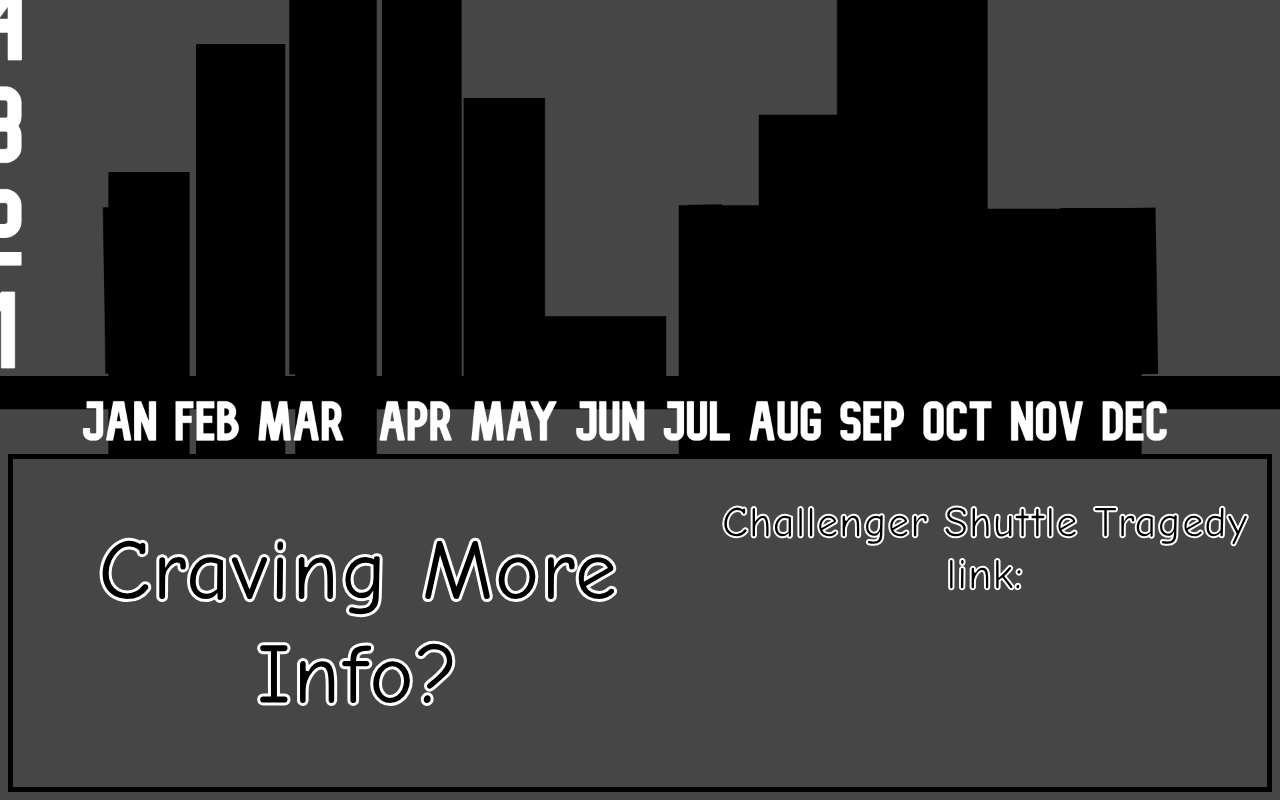
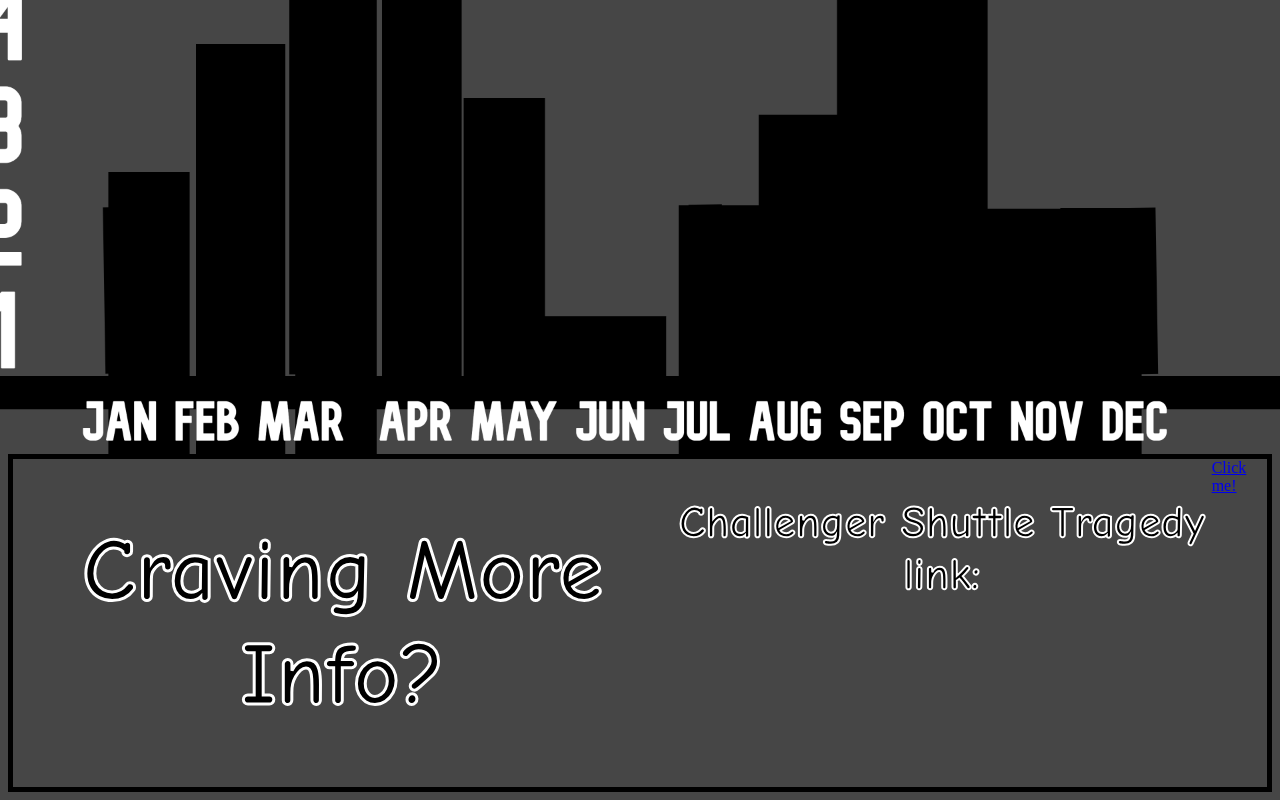
Before and after one commit to Blookblox12/birthmonth, a plain HTML site: page index.html in a window 1280 px wide. Shown: the part 3851-4651 px from the top of the page. Drawn offline with Linux system fonts and the light colour scheme.

Commit message:
Update index.html

```diff
--- a/index.html
+++ b/index.html
@@ -58,7 +58,7 @@
         <div Class="linkcontainer">
             <h1><center>Craving More Info?</center></h1> <br>
             <h2><center>Challenger Shuttle Tragedy link:</center></h2>
-            <a href="https://challengerinfo.pages.dev">
+            <a href="https://challengerinfo.pages.dev"> Click me! </a>
         </div>
     </body>
 
```
